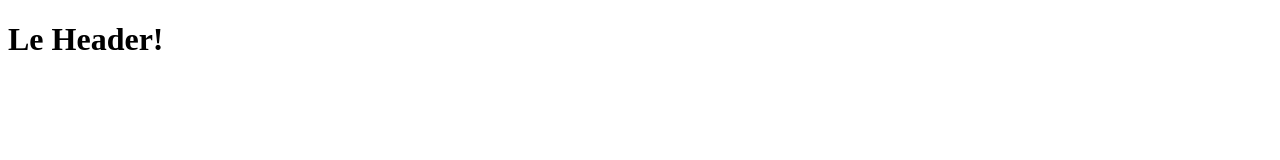
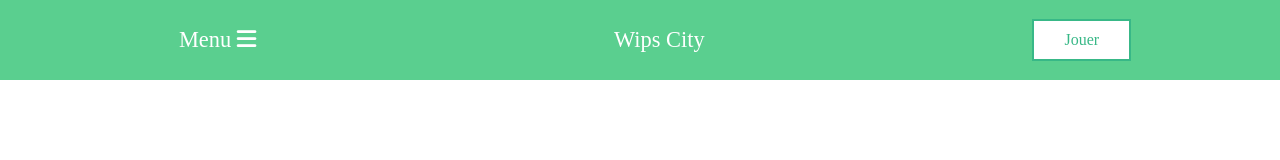
Before and after one commit to AmauryVdt/WipsCity, a plain HTML site: page html/Header.html in a window 1280 px wide. Drawn offline with Linux system fonts and the light colour scheme; files that its build step writes are made by us from their sources.

Commit message:
Added Header

```diff
--- /dev/null
+++ b/css/Header.css
@@ -0,0 +1,55 @@
+.headerLocation
+{
+    width: 100%;
+    height: 80px;
+}
+
+.headerContent
+{
+    display: flex;
+    justify-content: space-around;
+    align-items: center;
+    height: 100%;
+}
+
+.headerContent span
+{
+    color: white;
+    padding: 10px 30px;
+    font-size: 1.4em;
+    transition-duration: 0.5s;
+}
+
+.headerContent span:hover
+{
+    color: greenyellow;
+    transition-duration: 0.5s;
+    transform:scale(1.2);
+}
+
+.headerContent span:last-child
+{
+    color: rgb(56, 184, 135);
+    background-color: white;
+    border-style: solid;
+    border-width:2px;
+    border-color: rgb(56, 184, 135);
+    font-size: 1em;
+}
+
+.headerContent span:last-child:hover
+{
+    background-color: greenyellow;
+    transition-duration: 0.5s;
+    transform:scale(1.2);
+}
+
+.header
+{
+    background-color: rgb(90, 207, 143);
+    width: 100%;
+    height: 80px;
+    position: absolute;
+    top: 0;
+    left: 0;
+}
--- a/html/Header.html
+++ b/html/Header.html
@@ -1,12 +1,11 @@
-<!DOCTYPE html>
-<html lang="en">
-<head>
-    <meta charset="UTF-8">
-    <title>Le header</title>
-</head>
-<body>
+<link rel="stylesheet" href="Header.css">
+<script src="https://kit.fontawesome.com/a076d05399.js"></script>
 
-<H1>Le Header!</H1>
-
-</body>
-</html>
+<div class=header>
+    <div class=headerContent>
+        <span>Menu <i class="fas fa-bars"></i></span>
+        <span>Wips City</span>
+        <span>Jouer</span>
+    </div>
+</div>
+<div class=headerLocation></div>
```
